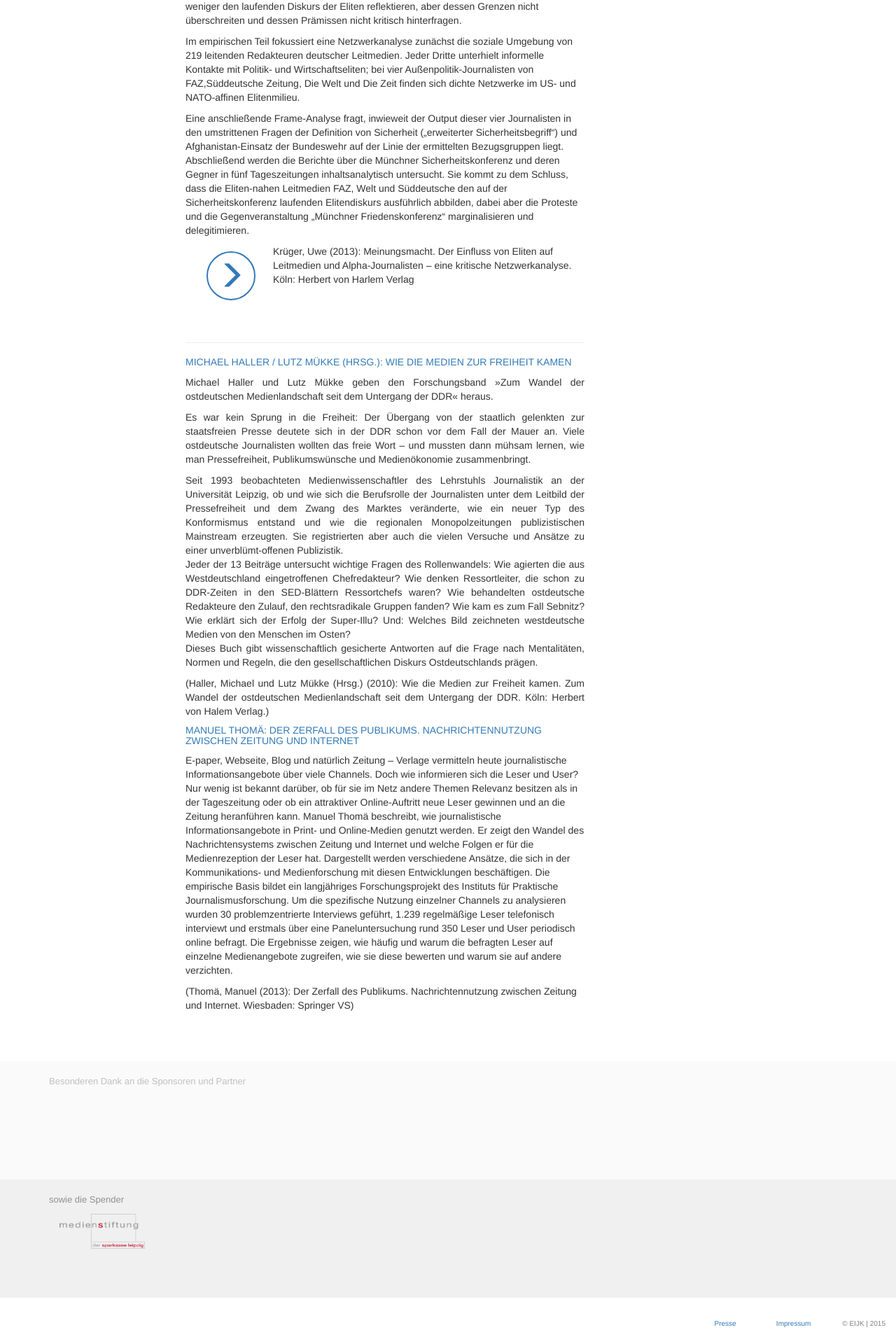
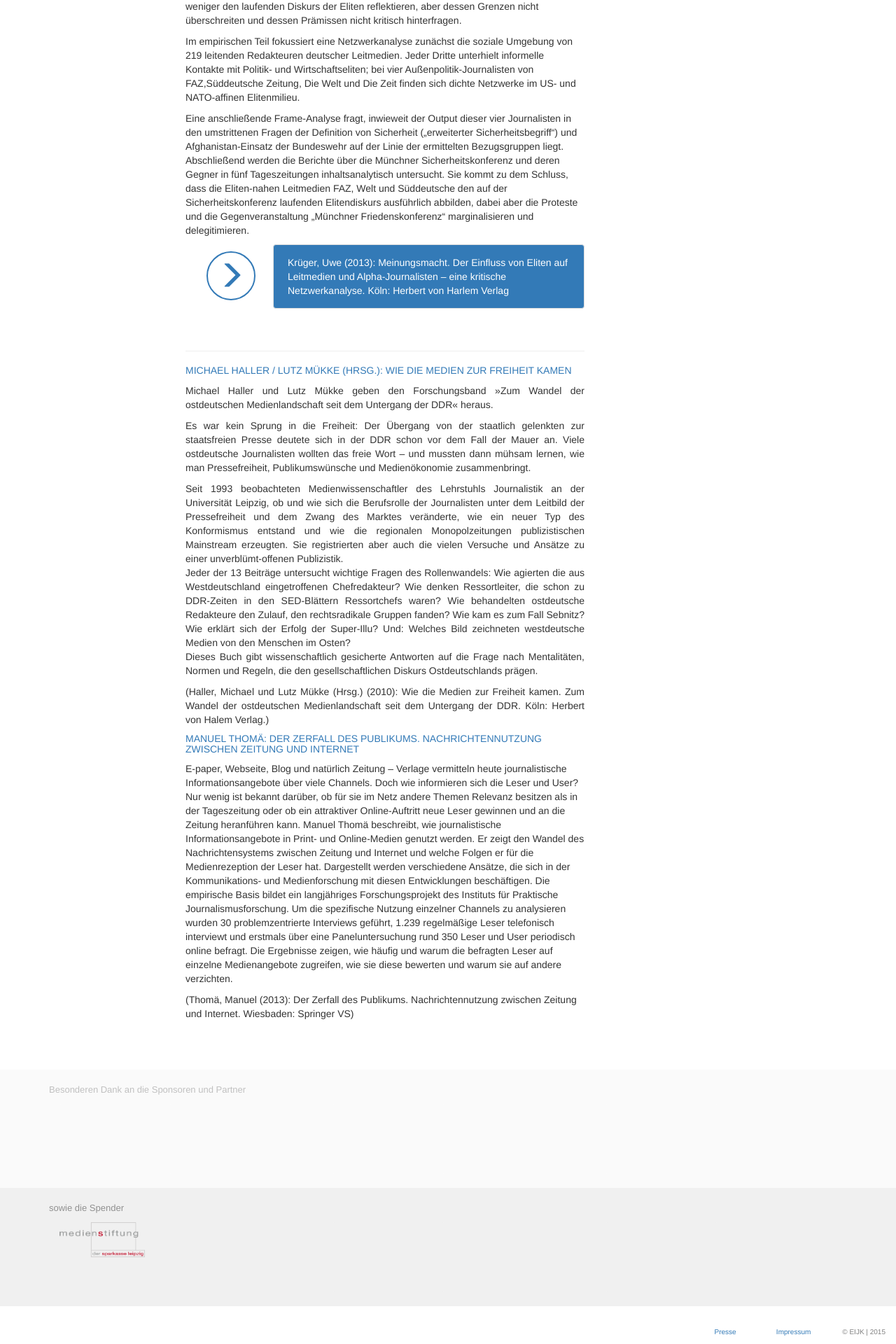
Before and after one commit to susedev/test, a Jekyll site: the page built from wir.html, in a window 1280 px wide. Shown: the part 2763-4683 px from the top of the page at 70% size. Built offline with Jekyll 4.4.1, drawn with Linux system fonts in a browser that asks for light colours; nearby versions of some CDN libraries.

Commit message:
Update wir.html

```diff
--- a/wir.html
+++ b/wir.html
@@ -77,7 +77,7 @@ title: Wir
    <a class="btn btn-circle-3" href="http://www.halem-verlag.de/2013/meinungsmacht-und-elite-journalismus/"><span class="glyphicon glyphicon-menu-right" aria-hidden="true"></span></a>
  </div>
  <div class="col-md-5">
-   <p>Kr&uuml;ger, Uwe (2013): Meinungsmacht. Der Einfluss von Eliten auf Leitmedien und Alpha-&shy;Journalisten &ndash; eine kritische Netzwerkanalyse. K&ouml;ln: Herbert von Harlem Verlag</p>
+   <a class="thumbnail" href="http://www.halem-verlag.de/2013/meinungsmacht-und-elite-journalismus/" target="_blank" style="background-color: #337AB7; color:#FFFFFF; padding: 15px 20px; ">Kr&uuml;ger, Uwe (2013): Meinungsmacht. Der Einfluss von Eliten auf Leitmedien und Alpha-&shy;Journalisten &ndash; eine kritische Netzwerkanalyse. K&ouml;ln: Herbert von Harlem Verlag</a>
  </div>
 </div>
 <p>&nbsp;</p>
```
